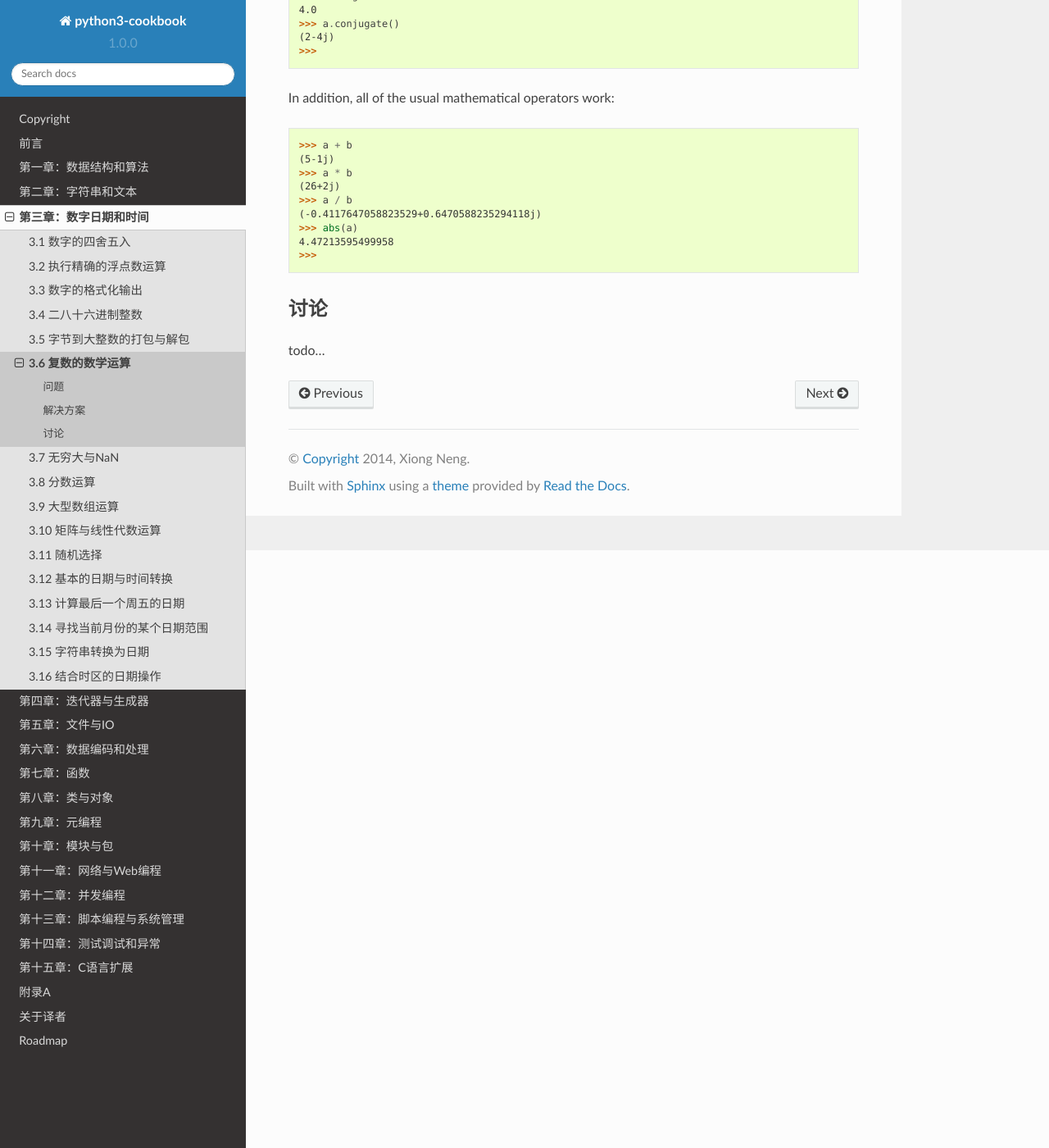
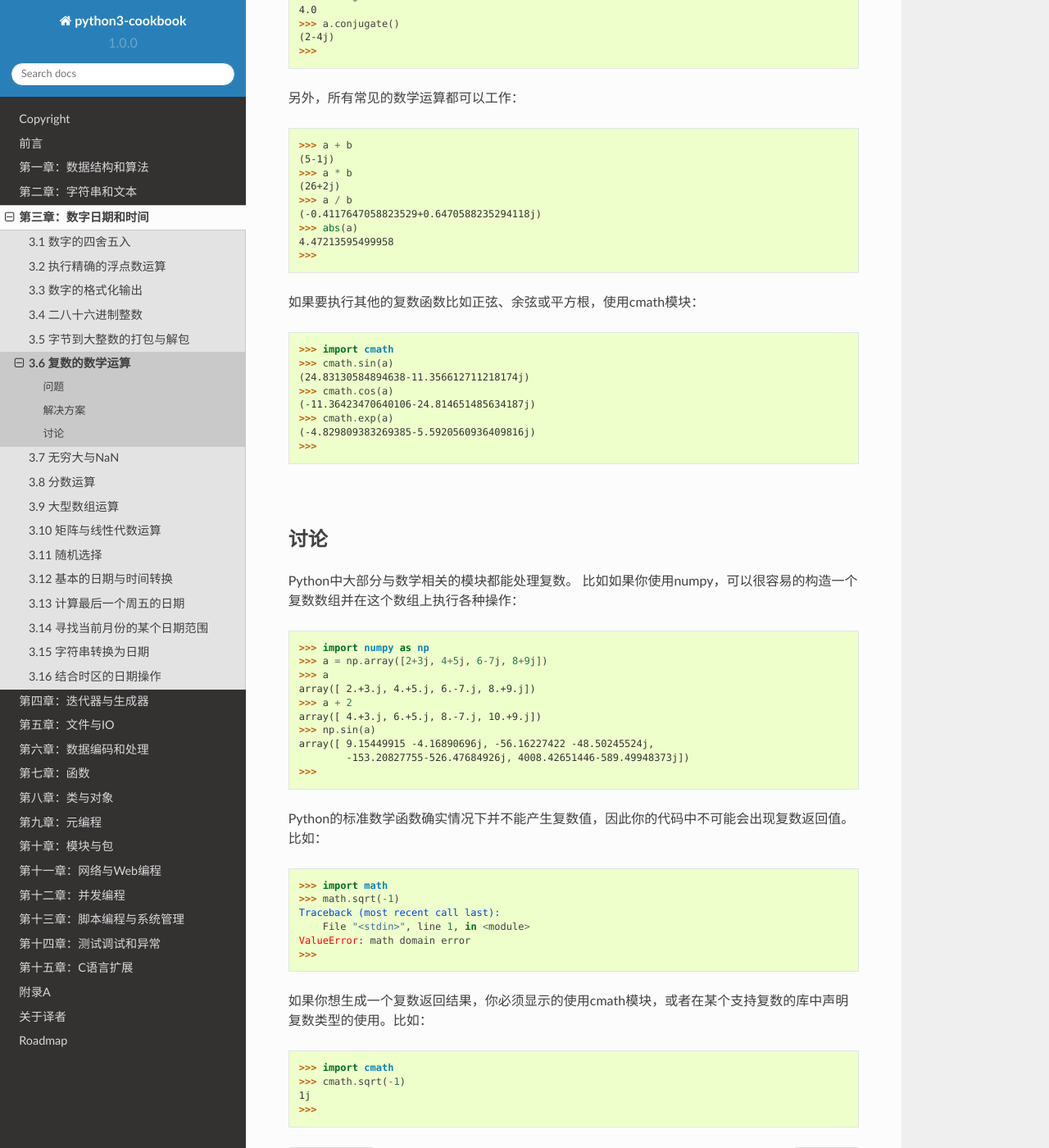
Before and after one commit to yidao620c/python3-cookbook, a Sphinx documentation site: the page built from source/c03/p06_complex_math.rst, in a window 1280 px wide and 1400 px high, scrolled down 729 px. Shown: the whole window at 82% size. Built offline with Sphinx 7.4.7 and the Read the Docs theme 2.0.0, drawn with Linux system fonts in a browser that asks for light colours.

Commit message:
3.6小节完成

```diff
--- a/source/c03/p06_complex_math.rst
+++ b/source/c03/p06_complex_math.rst
@@ -37,7 +37,7 @@
     (2-4j)
     >>>
 
-In addition, all of the usual mathematical operators work:
+另外，所有常见的数学运算都可以工作：
 
 .. code-block:: python
 
@@ -51,7 +51,56 @@ In addition, all of the usual mathematical operators work:
     4.47213595499958
     >>>
 
+如果要执行其他的复数函数比如正弦、余弦或平方根，使用cmath模块：
+
+.. code-block:: python
+
+    >>> import cmath
+    >>> cmath.sin(a)
+    (24.83130584894638-11.356612711218174j)
+    >>> cmath.cos(a)
+    (-11.36423470640106-24.814651485634187j)
+    >>> cmath.exp(a)
+    (-4.829809383269385-5.5920560936409816j)
+    >>>
+
+|
+
 ----------
 讨论
 ----------
-todo...
+Python中大部分与数学相关的模块都能处理复数。
+比如如果你使用numpy，可以很容易的构造一个复数数组并在这个数组上执行各种操作：
+
+.. code-block:: python
+
+    >>> import numpy as np
+    >>> a = np.array([2+3j, 4+5j, 6-7j, 8+9j])
+    >>> a
+    array([ 2.+3.j, 4.+5.j, 6.-7.j, 8.+9.j])
+    >>> a + 2
+    array([ 4.+3.j, 6.+5.j, 8.-7.j, 10.+9.j])
+    >>> np.sin(a)
+    array([ 9.15449915 -4.16890696j, -56.16227422 -48.50245524j,
+            -153.20827755-526.47684926j, 4008.42651446-589.49948373j])
+    >>>
+
+Python的标准数学函数确实情况下并不能产生复数值，因此你的代码中不可能会出现复数返回值。比如：
+
+.. code-block:: python
+
+    >>> import math
+    >>> math.sqrt(-1)
+    Traceback (most recent call last):
+        File "<stdin>", line 1, in <module>
+    ValueError: math domain error
+    >>>
+
+如果你想生成一个复数返回结果，你必须显示的使用cmath模块，或者在某个支持复数的库中声明复数类型的使用。比如：
+
+.. code-block:: python
+
+    >>> import cmath
+    >>> cmath.sqrt(-1)
+    1j
+    >>>
```
Also changed, not shown: 1 other file.
